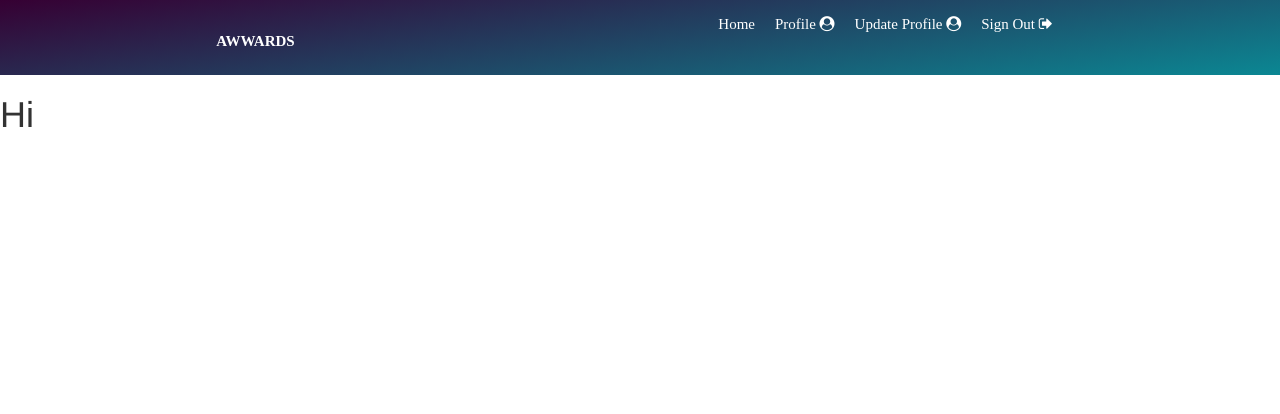
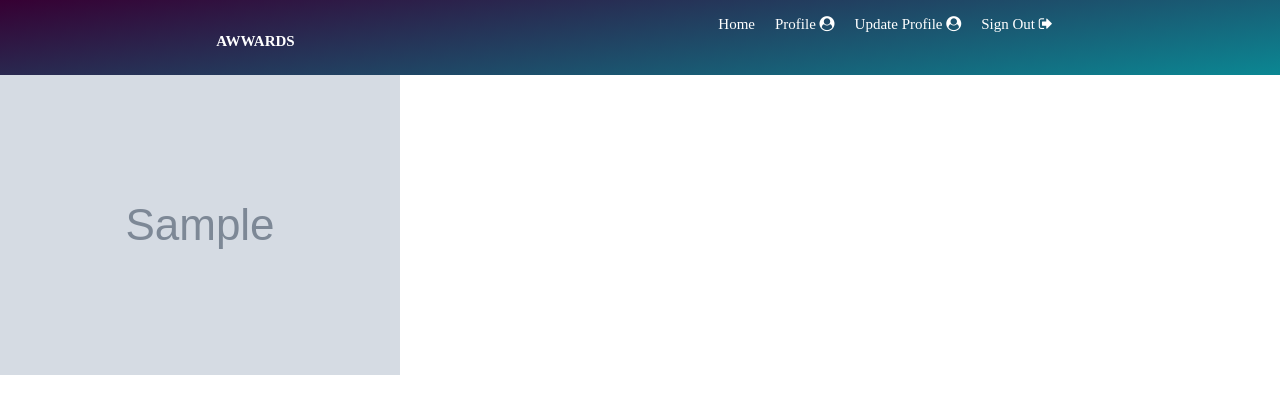
Before and after one commit to Doyo54/Awwwards-Clone, a Django app: page / in a window 1280 px wide. Shown: the top 414 px of the page. Run offline with Django 4.2, Linux system fonts and the light colour scheme; a user stored in the database is signed in; tables that the repository leaves empty hold one stand-in row (values such as "Sample post"); grey boxes marked "Sample" are stand-in pictures; some libraries are stand-ins or nearby versions; some web fonts are replaced.

Commit message:
ft: Some html content added to display image post

```diff
--- a/app/templates/index.html
+++ b/app/templates/index.html
@@ -1,5 +1,10 @@
 {% extends 'base.html'%}
 {% block content %}
 {{block.super}}
-<h1>Hi</h1>
+{% for post in posts %}
+<a href="{{post.url}}">
+<img src="{{post.image.url}}" alt="" width="400">
+
+</a>
+{% endfor %}
 {% endblock%}
```
